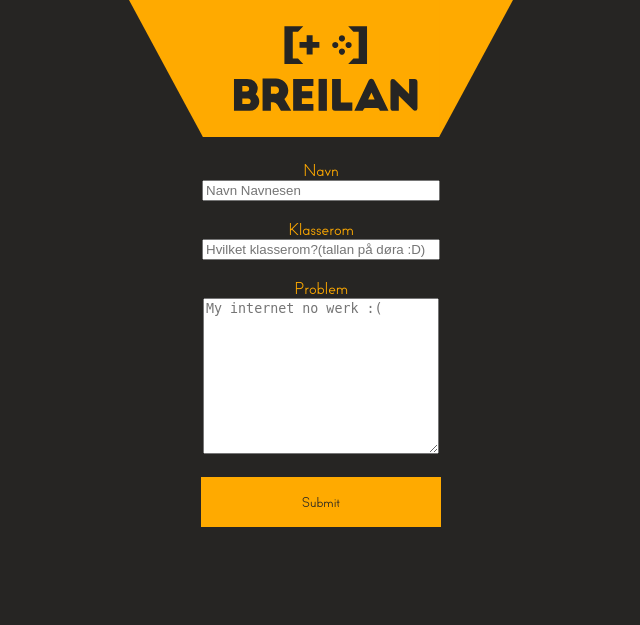
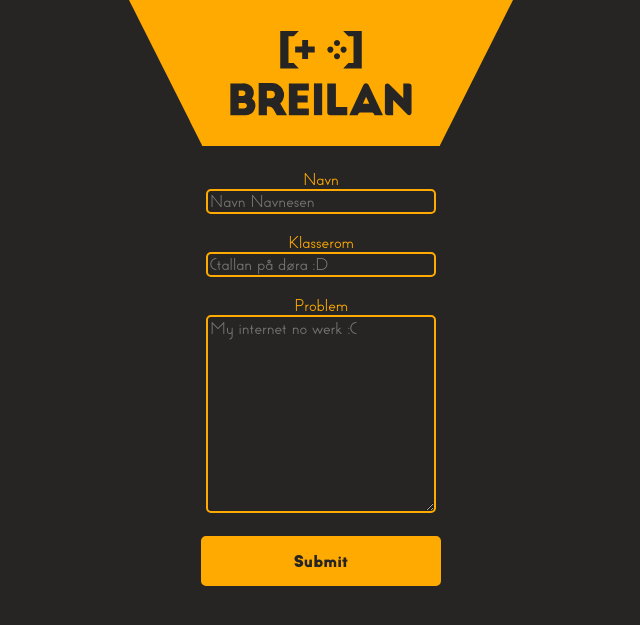
Before and after one commit to Eivor05/Breilan, a PHP site: page / in a window 1280 px wide. Shown: the top 625 px of the page, without its empty margins (319-959 px from the left). Run offline with PHP 8.4, Linux system fonts and the light colour scheme.

Commit message:
Problem List added, more form css, small, adjustments

```diff
--- a/server/complete.html
+++ b/server/complete.html
@@ -9,8 +9,8 @@
     <link rel="icon" type="image/x-icon" href="/images/favicon.ico">
 </head>
 <body>
-<div class="logocenter">
-    <a href="index.html"><img class="logo" src="/images/logo.svg"></a>
+<div class="center">
+    <a href="index.html"><img class="logo" src="/server/assets/images/logo.svg"></a>
     <h1 class="hjelp">HJELP ER PÅ VEI</h1>
 </body>
 </html>
--- a/server/index.css
+++ b/server/index.css
@@ -29,40 +30,46 @@ body {
     }
 }
 
-.title {
-    text-align: center;
-    color: #FFAA00;
-}
-
 form {
     text-align: center;
     color: #FFAA00;
 }
 
-#navn {
+input, textarea {
+    font-family: "BigJohn";
+    font-size: medium;
+    background-color:#262523;
+    color: #FFAA00;
     width: 230px;
+    border: 2px solid;
+    border-color: #FFAA00;
+    border-radius: 5px;
+    box-sizing: border-box;
 }
 
-#klasse {
-    width: 230px;
+input:focus, textarea:focus {
+    border: 4px solid #FFAA00;
+    outline: none;
 }
 
-#problem {
-    width: 230px;
+::placeholder {
+    font-family: "BigJohn";
+    font-size: medium
 }
 
 .submit {
     background-color: #FFAA00;
     color: #262523;
-    border: none;
     text-decoration: none;
     font-family: "BigJohn";
+    font-size: medium;
+    font-weight: bold;
     width: 240px;
     height: 50px;
     margin-bottom: 20px;
 }
 
-.logocenter {
+.center {
     text-align: center;
 }
 
--- a/server/index.html
+++ b/server/index.html
@@ -9,17 +9,20 @@
     <link rel="icon" type="image/x-icon" href="/images/favicon.ico">
 </head>
 <body>
-<div class="logocenter">
-    <a href="index.html"><img class="logo" src="/images/logo.svg"></a>
+<div class="center">
+    <a href="index.html"><img class="logo" src="/server/assets/images/logo.svg"></a>
 </div>
 <div class="form">
     <form action="insert.php" method="POST">
         <label id="navn">Navn</label><br>
         <input type="text" placeholder="Navn Navnesen" id="navn" name="name"><br><br>
+
         <label id=klasse>Klasserom</label><br>
-        <input type="text" placeholder="Hvilket klasserom?(tallan på døra :D)" id="klasse" name="room"><br><br>
+        <input type="number" placeholder="(tallan på døra :D" id="klasse" name="room"><br><br>
+
         <label id="problem">Problem</label><br>
         <textarea id="problem" cols="30" rows="10" placeholder="My internet no werk :(" name="prob"></textarea><br><br>
+
         <input type="submit" class="submit">
     </form>
 </div>
```
Also changed, not shown: other parts of server/index.css (+39 -0 lines), server/list.html (added, +49 -0 lines), server/assets/images/favicon.ico (renamed from server/images/favicon.ico), server/assets/images/logo.svg (added), server/assets/images/slett.svg (added), server/images/logo.svg (deleted).
